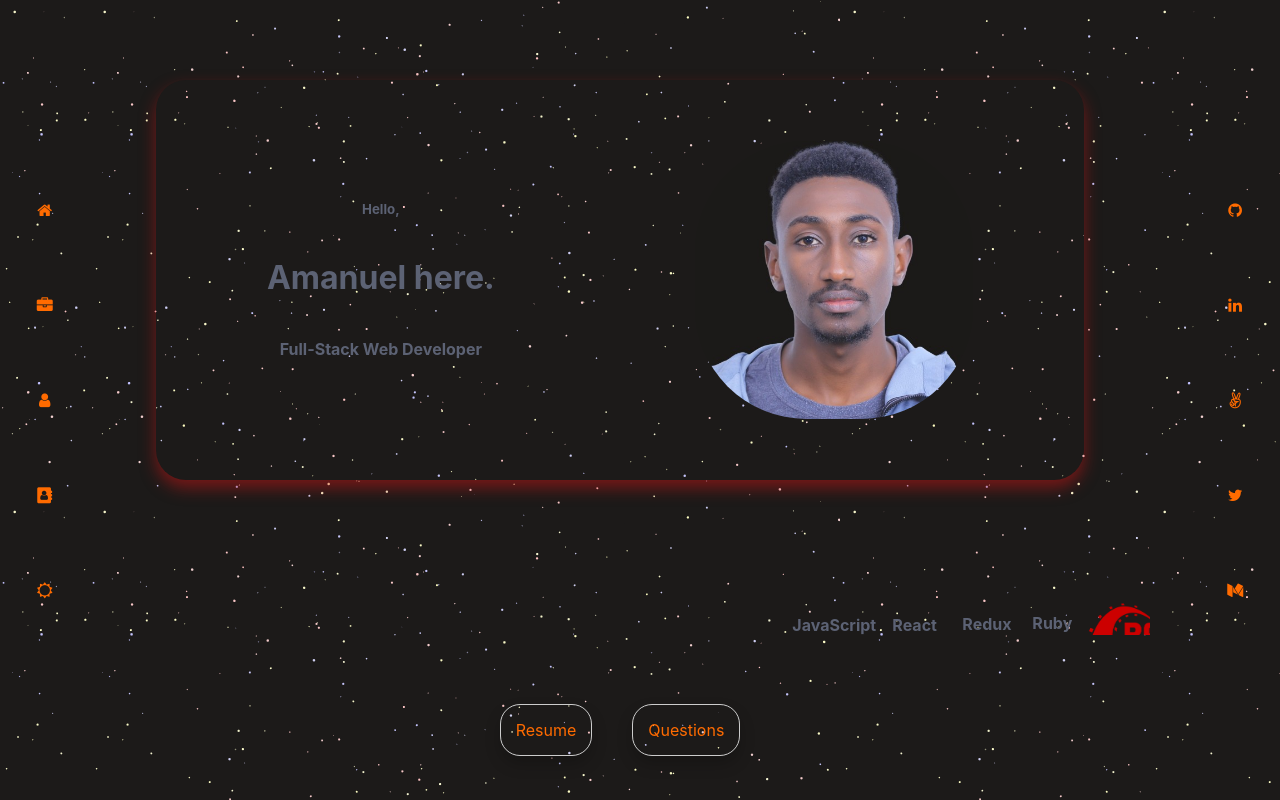
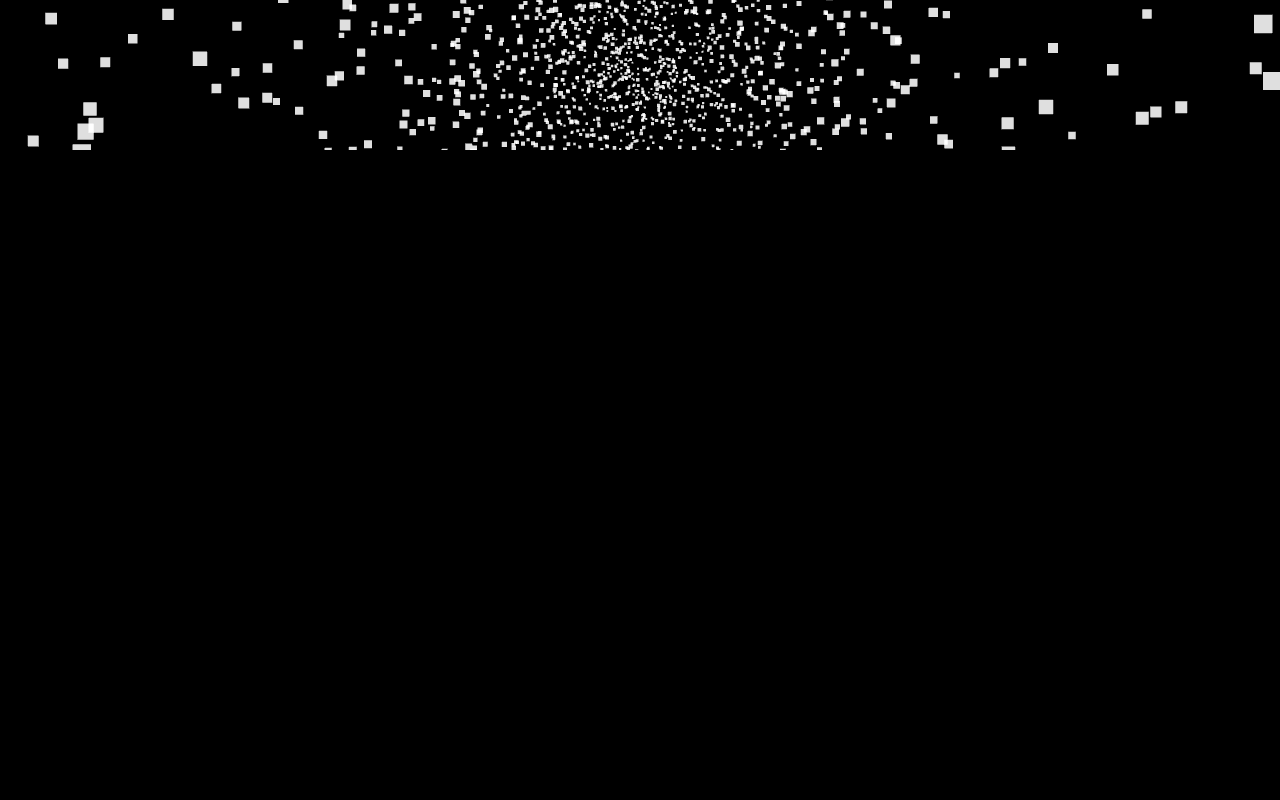
Before and after one commit to amexabee/portfolio-react, a React (Create React App) app: page / in a window 1280 px wide. Before the commit this address led to /home. Built offline with nearby package versions, Linux system fonts and the light colour scheme.

Commit message:
Install @react-three/fiber and @react-three/drei

```diff
--- a/package.json
+++ b/package.json
@@ -3,6 +3,8 @@
   "version": "0.1.0",
   "private": true,
   "dependencies": {
+    "@react-three/drei": "^9.66.1",
+    "@react-three/fiber": "^8.13.0",
     "@testing-library/jest-dom": "^5.16.5",
     "@testing-library/react": "^13.4.0",
     "@testing-library/user-event": "^13.5.0",
--- a/src/components/body.jsx
+++ b/src/components/body.jsx
@@ -1,24 +1,33 @@
-import { useState } from 'react';
-import Footer from './footer';
-import NavBar from './navBar';
-import { Outlet } from 'react-router-dom';
+// import { useState } from 'react';
+// import Footer from './footer';
+// import NavBar from './navBar';
+// import { Outlet } from 'react-router-dom';
+
+import { Canvas } from '@react-three/fiber';
+import { OrbitControls, Stars } from '@react-three/drei';
+
 const Body = () => {
-  const [night, setNight] = useState(true);
+  // const [night, setNight] = useState(true);
 
-  const handleClick = () => {
-    let value = night ? false : true;
-    setNight(value);
-  };
+  // const handleClick = () => {
+  //   let value = night ? false : true;
+  //   setNight(value);
+  // };
 
-  const mode = night ? 'dark' : 'light';
+  // const mode = night ? 'dark' : 'light';
 
   return (
-    <div className="container">
-      <NavBar night={night} handleClick={handleClick} />
-      <Outlet context={[mode]} />
-      <Footer night={night} />
-    </div>
+    <Canvas>
+      <OrbitControls />
+      <Stars />
+    </Canvas>
   );
 };
 
 export default Body;
+
+// <div className="container">
+//   <NavBar night={night} handleClick={handleClick} />
+//   <Outlet context={[mode]} />
+//   <Footer night={night} />
+// </div>
--- a/src/index.css
+++ b/src/index.css
@@ -5,6 +5,7 @@
 }
 
 body {
+  background-color: black !important;
   margin: 0;
   padding: 0;
   font-family: var(--font);
```
Also changed, not shown: 1 other file (tests, documents, lock files or other folders).
